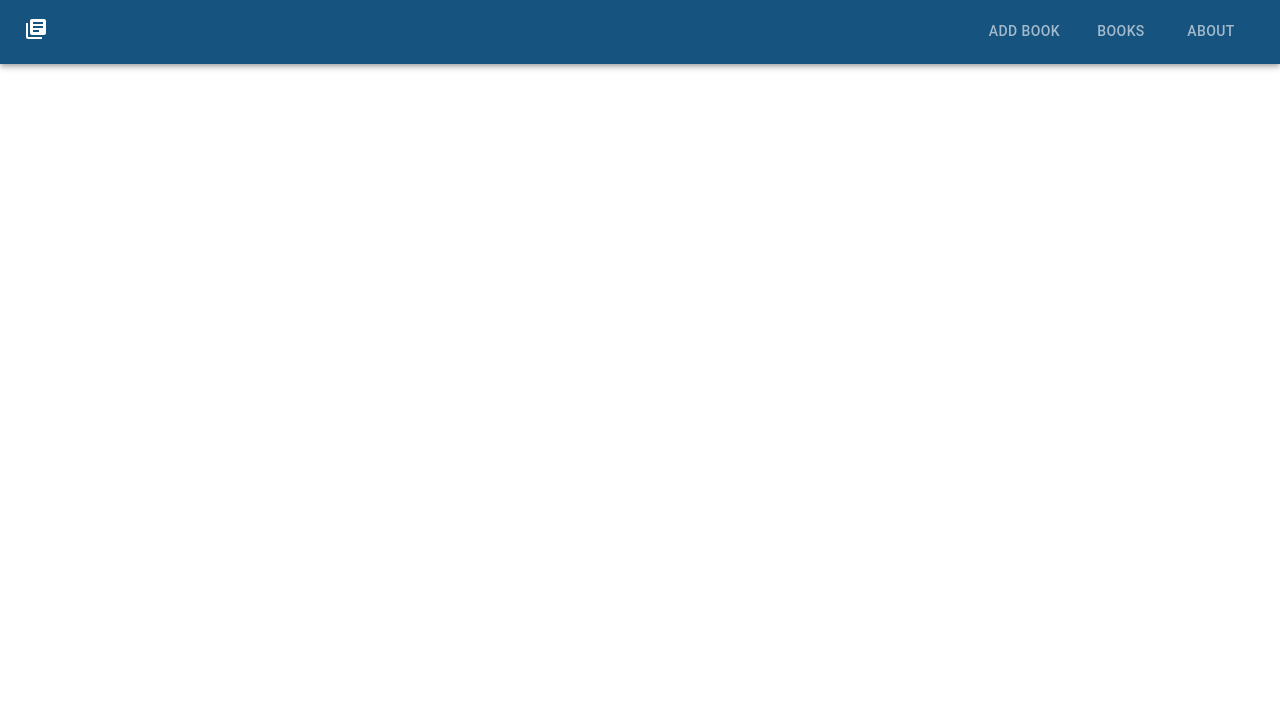
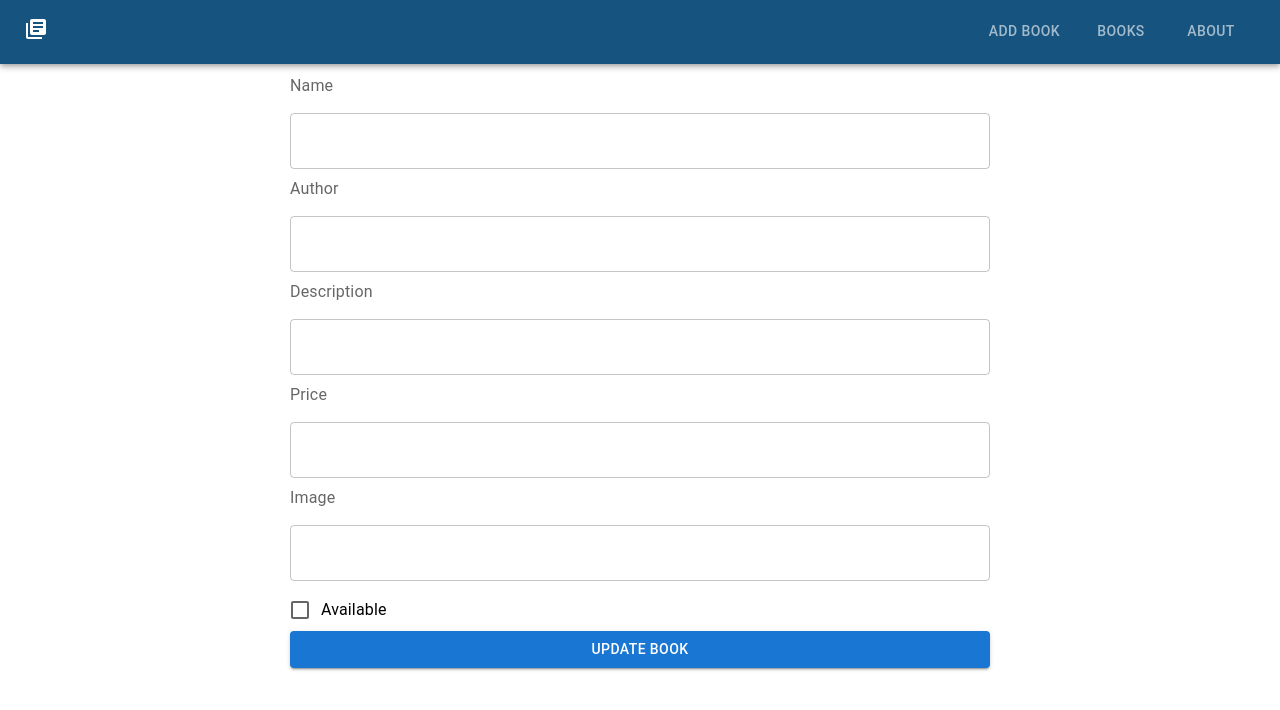
Before and after one commit to imran7908/mern-book-store, a React (Create React App) app in the folder frontend/: page /books/1 in a window 1280 px wide. Shown: the top 710 px of the page. Built offline with nearby package versions, Linux system fonts and the light colour scheme; no server answers; the HTML template or start-up script is replaced by a standard one.

Commit message:
frontend - update and delete functionality done

```diff
--- a/frontend/src/App.js
+++ b/frontend/src/App.js
@@ -4,6 +4,7 @@ import Home from "./components/Home";
 import AddBook from "./components/AddBook";
 import Books from "./components/Book/Books";
 import About from "./components/About";
+import BookDetail from "./components/Book/BookDetail";
 
 const URL = "http://127.0.0.1:5000";
 
@@ -19,6 +20,7 @@ function App() {
           <Route path="/add" element={<AddBook URL={URL} />} exact />
           <Route path="/books" element={<Books URL={URL} />} exact />
           <Route path="/about" element={<About URL={URL} />} exact />
+          <Route path="/books/:id" element={<BookDetail URL={URL} />} exact />
         </Routes>
       </main>
     </>
--- a/frontend/src/components/Book/Book.js
+++ b/frontend/src/components/Book/Book.js
@@ -1,10 +1,24 @@
 import { Button } from "@mui/material";
 import React from "react";
 import "./Book.css";
+import { Link, useNavigate } from "react-router-dom";
+import axios from "axios";
 
 const Book = (props) => {
-  const { _id, name, author, description, price, available, image } =
-    props.book;
+  const history = useNavigate();
+  const { _id, name, author, description, price, image } = props.book;
+  const { URL } = props;
+
+  const deleteHandler = async () => {
+    await axios
+      .delete(`${URL}/books/${_id}`)
+      .then((res) => res.data)
+      .then(() => history("/"))
+      .then(() => {
+        history("/books");
+      });
+  };
+
   return (
     <div className="card">
       <img src={image} alt={name} />
@@ -12,8 +26,12 @@ const Book = (props) => {
       <h3>{name}</h3>
       <p>{description}</p>
       <h3>Tk. {price}</h3>
-      <Button sx={{ mt: "auto" }}>Update</Button>
-      <Button sx={{ mt: "auto" }}>Delete</Button>
+      <Button LinkComponent={Link} to={`/books/${_id}`} sx={{ mt: "auto" }}>
+        Update
+      </Button>
+      <Button onClick={deleteHandler} sx={{ mt: "auto" }}>
+        Delete
+      </Button>
     </div>
   );
 };
--- a/frontend/src/components/Book/BookDetail.js
+++ b/frontend/src/components/Book/BookDetail.js
@@ -1,9 +1,133 @@
-import React from 'react'
+import axios from "axios";
+import React, { useEffect, useState } from "react";
+import { useParams, useNavigate } from "react-router-dom";
+import {
+  Box,
+  Button,
+  FormLabel,
+  TextField,
+  FormControlLabel,
+  Checkbox,
+} from "@mui/material";
 
-const BookDetail = () => {
+const BookDetail = ({ URL }) => {
+  const history = useNavigate();
+  const [inputs, setInputs] = useState({});
+  const [checked, setChecked] = useState();
+  const id = useParams().id;
+
+  useEffect(() => {
+    const fetchHandler = async () => {
+      await axios
+        .get(`${URL}/books/${id}`)
+        .then((res) => res.data)
+        .then((data) => setInputs(data.book));
+    };
+    fetchHandler();
+  }, [id]);
+
+  const sendRequest = async () => {
+    await axios
+      .put(`${URL}/books/${id}`, {
+        name: String(inputs.name),
+        author: String(inputs.author),
+        description: String(inputs.description),
+        price: Number(inputs.price),
+        available: Boolean(checked),
+        image: String(inputs.image),
+      })
+      .then((res) => res.data);
+  };
+
+  const handleSubmit = (e) => {
+    e.preventDefault();
+    sendRequest().then(() => history("/books"));
+  };
+
+  const handleChange = (e) => {
+    setInputs((prevState) => ({
+      ...prevState,
+      [e.target.name]: e.target.value,
+    }));
+  };
+
   return (
-    <div>BookDetail</div>
-  )
-}
+    <div>
+      {inputs && (
+        <form onSubmit={handleSubmit}>
+          <Box
+            display="flex"
+            flexDirection="column"
+            maxWidth="700px"
+            justifyContent="center"
+            alignSelf="center"
+            marginLeft="auto"
+            marginRight="auto"
+            marginTop="10px"
+          >
+            <FormLabel>Name</FormLabel>
+            <TextField
+              value={inputs.name}
+              onChange={handleChange}
+              margin="normal"
+              fullWidth
+              variant="outlined"
+              name="name"
+            />
+            <FormLabel>Author</FormLabel>
+            <TextField
+              value={inputs.author}
+              onChange={handleChange}
+              margin="normal"
+              fullWidth
+              variant="outlined"
+              name="author"
+            />
+            <FormLabel>Description</FormLabel>
+            <TextField
+              value={inputs.description}
+              onChange={handleChange}
+              margin="normal"
+              fullWidth
+              variant="outlined"
+              name="description"
+            />
+            <FormLabel>Price</FormLabel>
+            <TextField
+              value={inputs.price}
+              onChange={handleChange}
+              type="number"
+              margin="normal"
+              fullWidth
+              variant="outlined"
+              name="price"
+            />
+            <FormLabel>Image</FormLabel>
+            <TextField
+              value={inputs.image}
+              onChange={handleChange}
+              margin="normal"
+              fullWidth
+              variant="outlined"
+              name="image"
+            />
+            <FormControlLabel
+              control={
+                <Checkbox
+                  checked={checked}
+                  onChange={(e) => setChecked(!checked)}
+                />
+              }
+              label="Available"
+            />
+            <Button type="submit" variant="contained">
+              Update Book
+            </Button>
+          </Box>
+        </form>
+      )}
+    </div>
+  );
+};
 
-export default BookDetail
+export default BookDetail;
--- a/frontend/src/components/Book/Books.js
+++ b/frontend/src/components/Book/Books.js
@@ -19,7 +19,7 @@ const Books = ({ URL }) => {
           books.map((book, index) => {
             return (
               <li key={index}>
-                <Book book={book} />
+                <Book URL={URL} book={book} />
               </li>
             );
           })}
```
